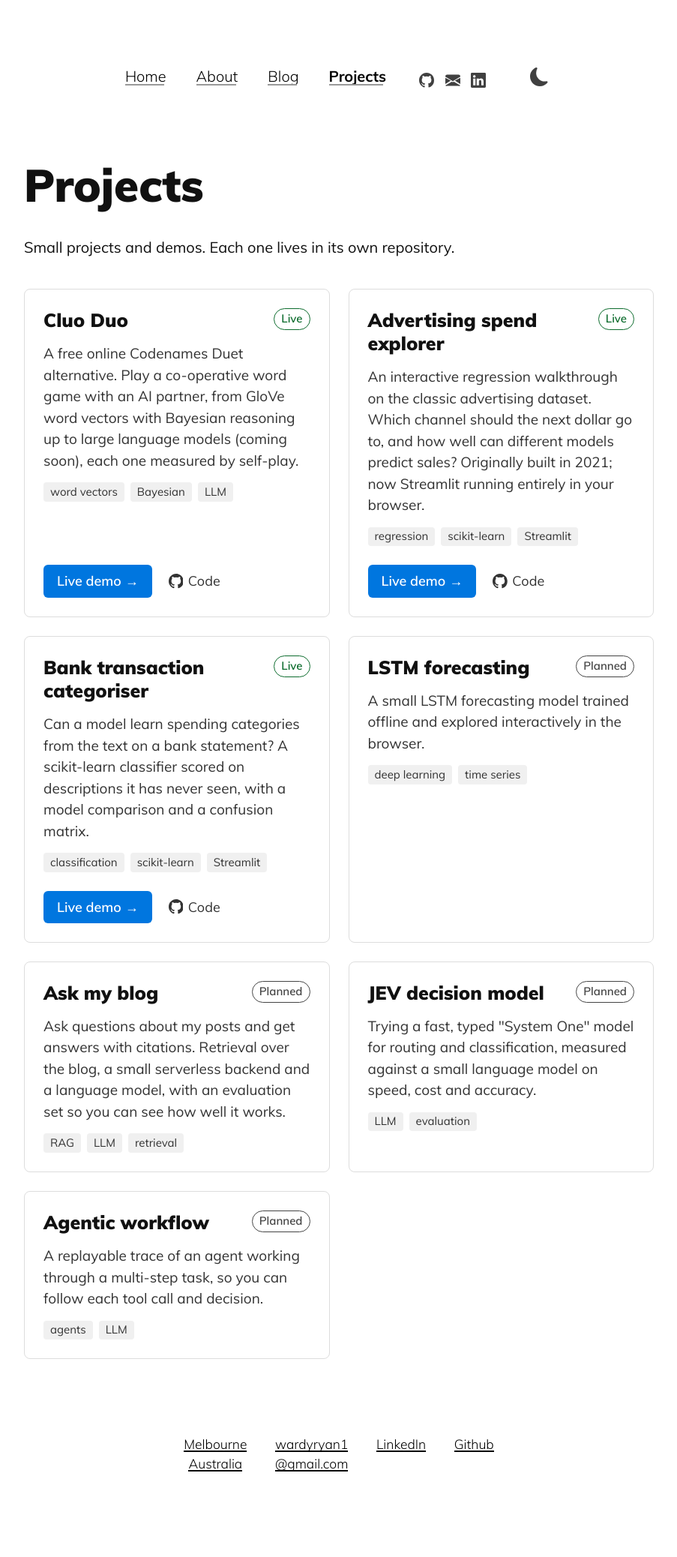
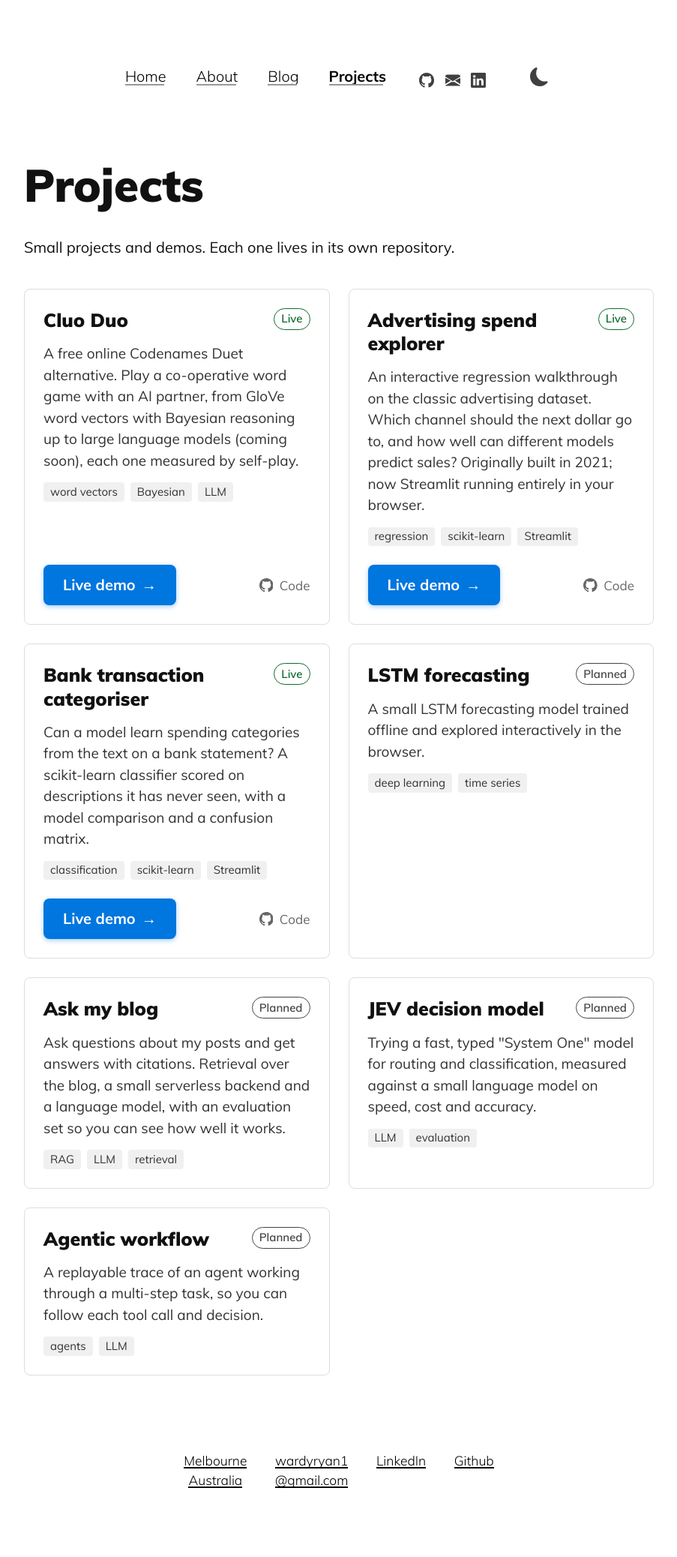
Before and after one commit to ryanward-io/ryanward-io.github.io, a Jekyll site: the page built from projects/index.md, in a window 1280 px wide. Shown: the whole page at 75% size, without its empty margins (188-1091 px from the left). Built offline with Jekyll 4.4.1, drawn with Linux system fonts in a browser that asks for light colours; before the commit the page ends 2055 px from its top, so only the background shows below that.

Commit message:
Projects: bigger Live demo button, quieter right-aligned Code link; version the stylesheet link

```diff
--- a/_includes/head.html
+++ b/_includes/head.html
@@ -16,7 +16,7 @@
   <link rel="alternate" type="application/atom+xml" title="Feed for {{ site.title }}" href="{{ '/feed.xml' | relative_url }}" />
 
   <!-- Theme CSS -->
-  <link rel="stylesheet" href="{{ '/css/junior.css' | relative_url }}" type="text/css" />
+  <link rel="stylesheet" href="{{ '/css/junior.css' | relative_url }}?v={{ site.time | date: '%s' }}" type="text/css" />
 
   <link rel="preload" href="{{ '/fonts/muli-latin.woff2' | relative_url }}" as="font" type="font/woff2" crossorigin />
 
--- a/_sass/_dark.scss
+++ b/_sass/_dark.scss
@@ -243,6 +243,7 @@ $d-underline-hover: #356490;
     background-color: $d-link;
     color: $d-bg;
     text-decoration: none;
+    box-shadow: 0 2px 8px rgba(108, 180, 255, 0.25);
 
     &:hover,
     &:focus {
@@ -252,7 +253,7 @@ $d-underline-hover: #356490;
   }
 
   .project-links a.project-code {
-    color: $d-text;
+    color: $d-muted;
     text-decoration: none;
 
     &:hover,
--- a/_sass/_projects.scss
+++ b/_sass/_projects.scss
@@ -86,27 +86,36 @@
   font-size: 0.9rem;
 }
 
-// The main action: a filled button.
+// The main action: a large filled button. The code link is small, muted and pushed right.
 .project-links a.project-demo {
-  padding: 0.45em 1em;
-  border-radius: 6px;
+  display: inline-flex;
+  align-items: center;
+  gap: 0.4em;
+  padding: 0.6em 1.3em;
+  border-radius: 8px;
   background-color: #0076df; // $blue (variables aren't loaded before this file)
   color: #fff;
-  font-weight: 600;
+  font-size: 1rem;
+  font-weight: 700;
   text-decoration: none;
+  box-shadow: 0 2px 6px rgba(0, 118, 223, 0.35);
+  transition: background-color 0.15s, transform 0.15s;
 
   &:hover,
   &:focus {
     background-color: #00369f;
     color: #fff;
+    transform: translateY(-1px);
   }
 }
 
 .project-links a.project-code {
   display: inline-flex;
   align-items: center;
-  gap: 0.35em;
-  color: #333;
+  gap: 0.5em;
+  margin-left: auto;
+  color: #666;
+  font-size: 0.85rem;
   text-decoration: none;
 
   &:hover,
@@ -115,3 +124,14 @@
     text-decoration: underline;
   }
 }
+
+@media (prefers-reduced-motion: reduce) {
+  .project-links a.project-demo {
+    transition: none;
+
+    &:hover,
+    &:focus {
+      transform: none;
+    }
+  }
+}
```
